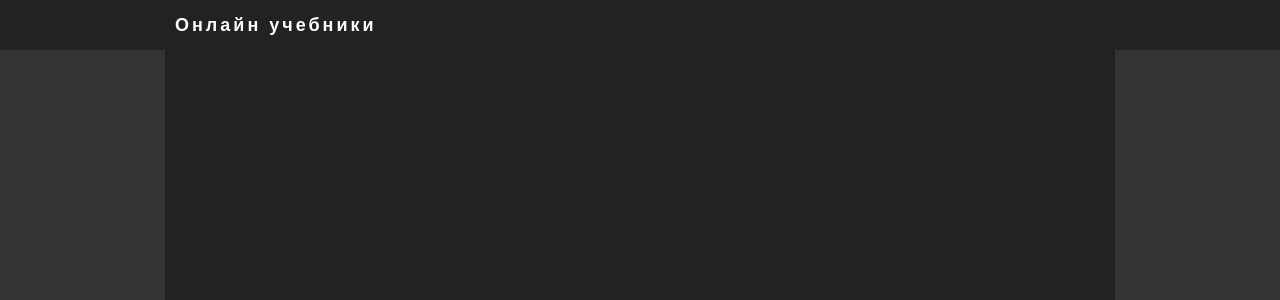
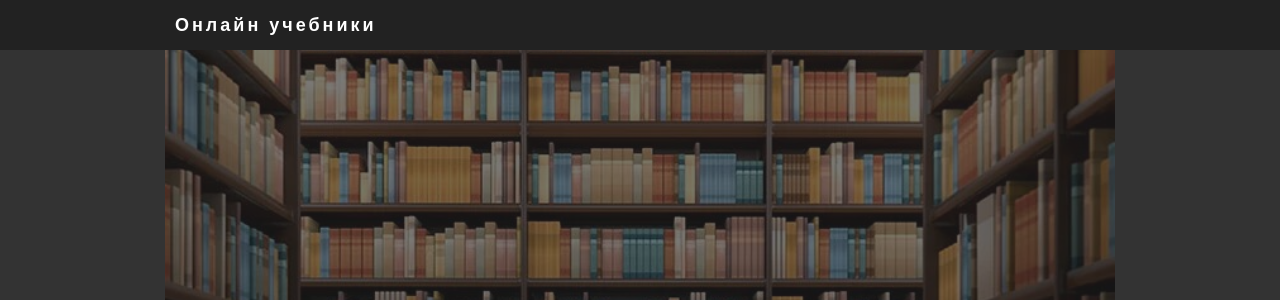
Before and after one commit to IvanBolahnov/Schoolbooks, a plain HTML site: page index.html in a window 1280 px wide. Shown: the top 300 px of the page. Drawn offline with Linux system fonts and the light colour scheme.

Commit message:
home fix

```diff
--- a/#src/style/style.scss
+++ b/#src/style/style.scss
@@ -98,7 +98,7 @@ html, body {
         width: 100%;
         max-width: 950px;
         min-height: calc(100vh - 50px);
-        background: #222 url(media/images/bg.jpg) no-repeat;
+        background: #222 url(/media/images/bg.jpg) no-repeat;
         background-position: center;
         background-size: cover;
         display: flex;
```
Also changed, not shown: media/style/style.css.
